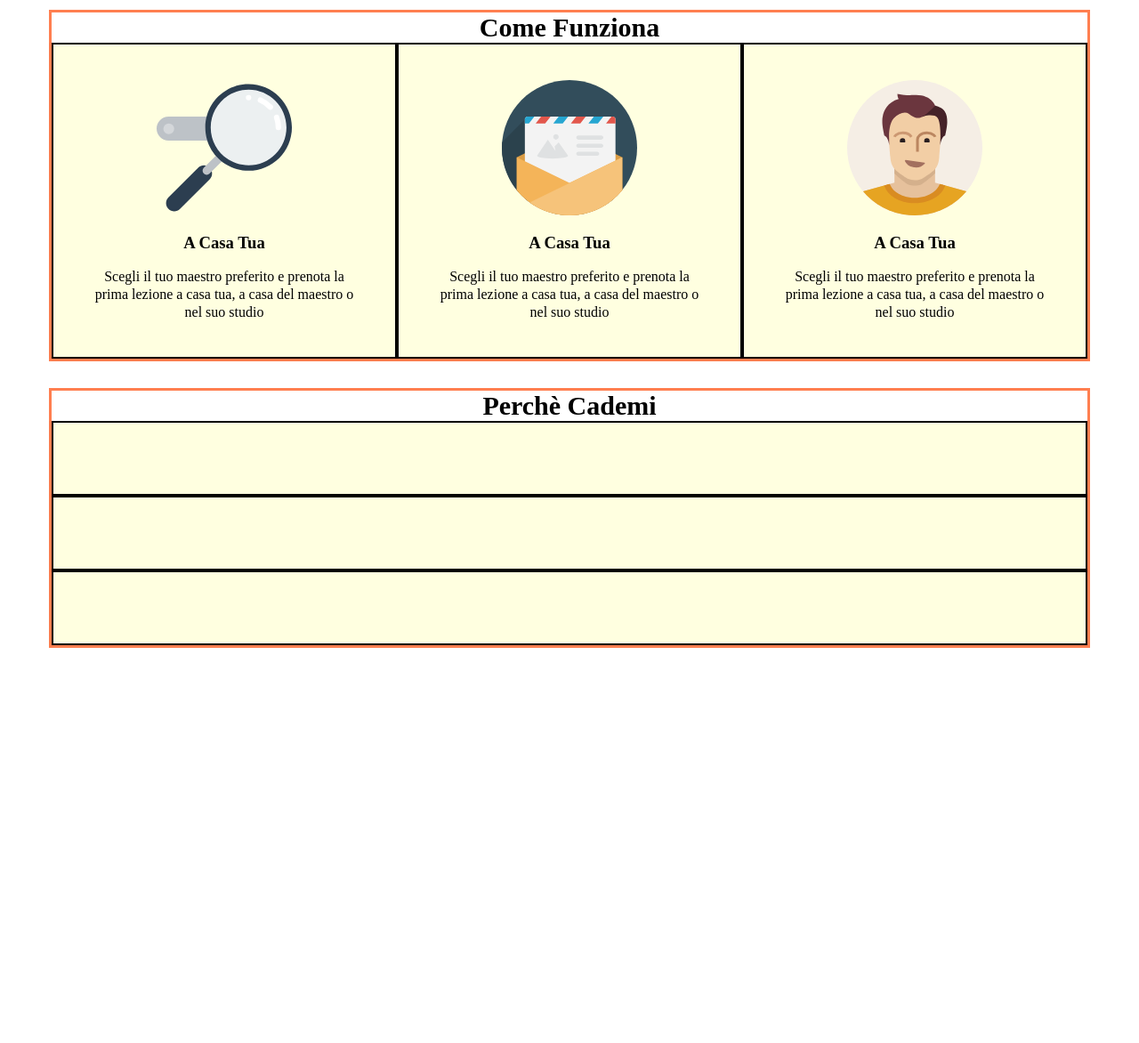
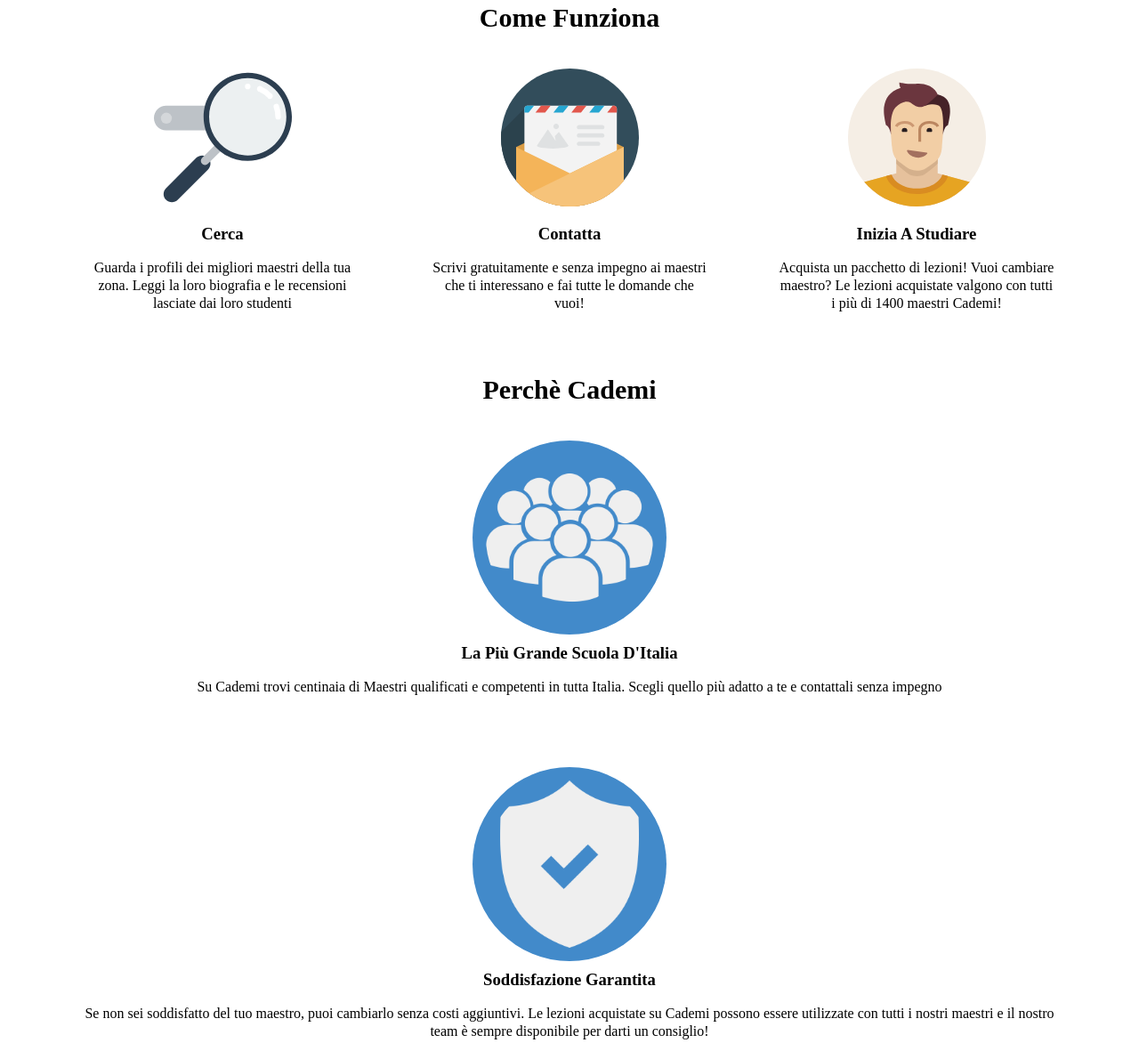
Before and after one commit to MatMagliano/-html-css-resp-wannabe-12bool, a plain HTML site: page index.html in a window 1280 px wide. Shown: the part 444-1616 px from the top of the page at 89% size. Before the commit the page ends 1172 px from the top, so only its background shows below. Drawn offline with Linux system fonts and the light colour scheme.

Commit message:
terza colonna

```diff
--- a/css/style.css
+++ b/css/style.css
@@ -1,12 +1,12 @@
 /* Debug */
-.container {
+/* .container {
   border: 3px solid coral;
-}
-[class*="col-"] {
+} */
+/* [class*="col-"] {
   background-color: lightyellow;
   border: 2px solid #000;
 }
-
+ */
 .container {
   margin-top: 30px;
   text-align: center;
@@ -23,6 +23,10 @@
   width: 30%;
   padding-bottom: 20px;
 }
+.width_20 {
+  width: 20%;
+  padding-bottom: 20px;
+}
 .width_50 {
   width: 50%;
   padding-bottom: 20px;
@@ -34,3 +38,10 @@
 p {
   line-height: 20px;
 }
+.background_blue {
+  border-radius: 50%;
+  margin-bottom: 10px;
+  padding: 15px;
+  background-color: #428ACA;
+
+}
--- a/index.html
+++ b/index.html
@@ -26,26 +26,39 @@
       <h2>come funziona</h2>
       <div class="col-lg-4">
         <img class="width_50" src="img/search.svg" alt="">
-        <h3>a casa tua</h3>
-        <p>Scegli il tuo maestro preferito e prenota la prima lezione a casa tua, a casa del maestro o nel suo studio</p>
+        <h3>cerca</h3>
+        <p>Guarda i profili dei migliori maestri della tua zona. Leggi la loro biografia e le recensioni lasciate dai loro studenti</p>
       </div>
       <div class="col-lg-4">
         <img class="width_50" src="img/letter.svg" alt="">
-        <h3>a casa tua</h3>
-        <p>Scegli il tuo maestro preferito e prenota la prima lezione a casa tua, a casa del maestro o nel suo studio</p>
+        <h3>contatta</h3>
+        <p>Scrivi gratuitamente e senza impegno ai maestri che ti interessano e fai tutte le domande che vuoi!</p>
       </div>
       <div class="col-lg-4">
         <img class="width_50" src="img/male.svg" alt="">
-        <h3>a casa tua</h3>
-        <p>Scegli il tuo maestro preferito e prenota la prima lezione a casa tua, a casa del maestro o nel suo studio</p>
+        <h3>inizia a studiare</h3>
+        <p>Acquista un pacchetto di lezioni! Vuoi cambiare maestro? Le lezioni acquistate valgono con tutti i più di 1400 maestri Cademi!</p>
       </div>
     </div>
 
     <div class="container">
       <h2>perchè cademi</h2>
-      <div class="col-lg-12"></div>
-      <div class="col-lg-12"></div>
-      <div class="col-lg-12"></div>
+      <div class="col-lg-12">
+        <img class="width_20 background_blue" src="img/icon/profile.png" alt="">
+        <h3>La più grande scuola d'Italia</h3>
+        <p>Su Cademi trovi centinaia di Maestri qualificati e competenti in tutta Italia. Scegli quello più adatto a te e contattali senza impegno</p>
+      </div>
+      <div class="col-lg-12">
+        <img class="width_20 background_blue" src="img/icon/secure.png" alt="">
+        <h3>Soddisfazione Garantita</h3>
+        <p>Se non sei soddisfatto del tuo maestro, puoi cambiarlo senza costi aggiuntivi. Le lezioni acquistate su Cademi possono essere utilizzate con tutti i nostri maestri e il nostro team è sempre disponibile per darti un consiglio!
+        </p>
+      </div>
+      <div class="col-lg-12">
+        <img class="width_20 background_blue" src="img/icon/flex.png" alt="">
+        <h3>Flessibile e Conveniente</h3>
+        <p>Cademi non ha alcun costo d’iscrizione a differenza delle scuole di musica tradizionali. Inoltre, sei tu a scegliere dove fare lezione e gli orari delle tue lezioni.</p>
+      </div>
     </div>
   </body>
 </html>
```
